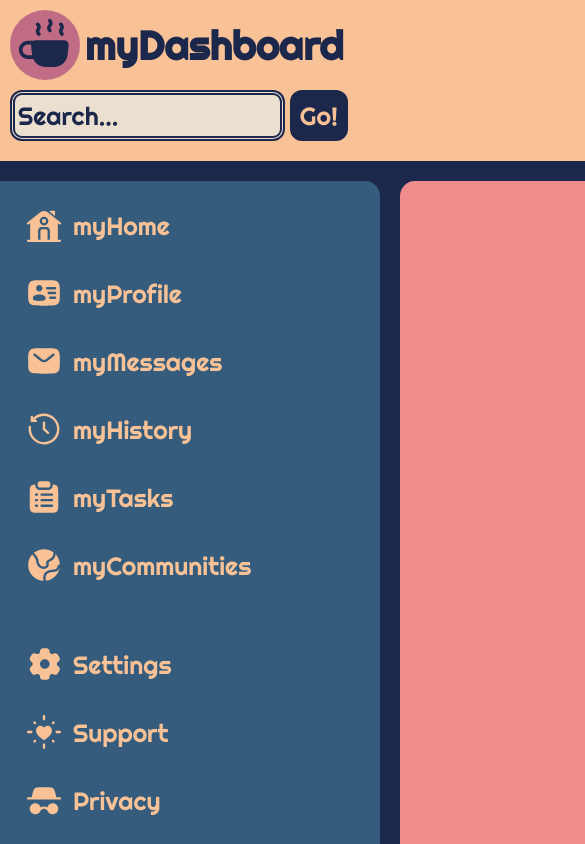
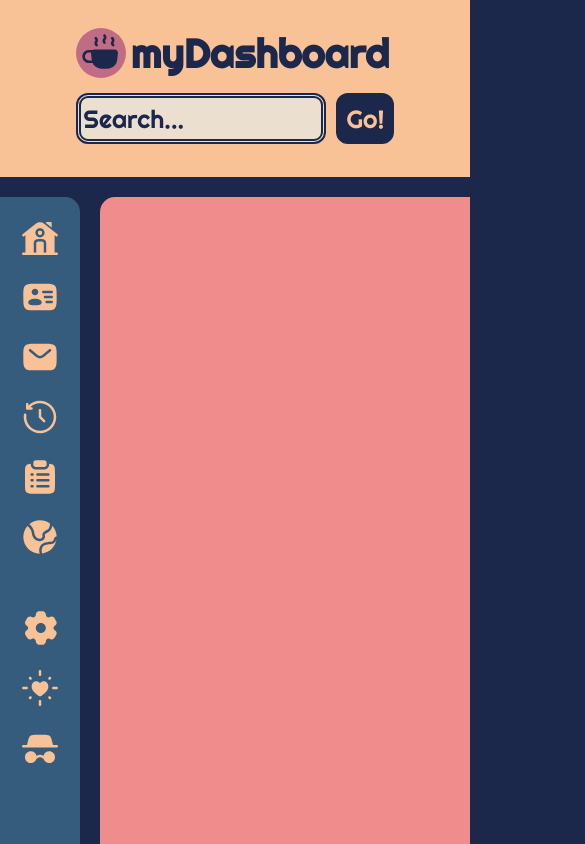
Before and after one commit to ariesGitterHub/odin-admin-dashboard, a plain HTML site: page index.html in a window 390 px wide. Shown: the top 844 px of the page, 585 px wide, since content can reach past the window. Drawn offline with Linux system fonts and the light colour scheme.

Commit message:
More basic design with a focus on mobile responsiveness

```diff
--- a/index.html
+++ b/index.html
@@ -32,16 +32,16 @@
             </profile-container> -->
             <button-container>
 
-<button><img src="./assets/home.svg" alt="">myHome</button>
-<button><img src="./assets/profile.svg" alt="">myProfile</button>
-<button><img src="./assets/messages.svg" alt="">myMessages</button>
-<button><img src="./assets/history.svg" alt="">myHistory</button>
-<button><img src="./assets/tasks.svg" alt="">myTasks</button>
-<button><img src="./assets/communities.svg" alt="">myCommunities</button>
+<button><img src="./assets/home.svg" alt=""><p class="toggle-text">myHome</p></button>
+<button><img src="./assets/profile.svg" alt=""><p class="toggle-text">myProfile</p></button>
+<button><img src="./assets/messages.svg" alt=""><p class="toggle-text">myMessages</p></button>
+<button><img src="./assets/history.svg" alt=""><p class="toggle-text">myHistory</p></button>
+<button><img src="./assets/tasks.svg" alt=""><p class="toggle-text">myTasks</p></button>
+<button><img src="./assets/communities.svg" alt=""><p class="toggle-text">myCommunities</p></button>
 <br>
-<button><img src="./assets/settings.svg" alt="">Settings</button>
-<button><img src="./assets/support.svg" alt="">Support</button>
-<button><img src="./assets/privacy.svg" alt="">Privacy</button>
+<button><img src="./assets/settings.svg" alt=""><p class="toggle-text">Settings</p></button>
+<button><img src="./assets/support.svg" alt=""><p class="toggle-text">Support</p></button>
+<button><img src="./assets/privacy.svg" alt=""><p class="toggle-text">Privacy</p></button>
             </button-container>
 
 
@@ -57,9 +57,20 @@
 <button><img src="./assets/share.svg" alt="">Share Project</button>
 <button><img src="./assets/delete.svg" alt="">Delete Project</button>
 </card>
+
 <card>
     <h3><a href="">"Super Creative Money-Maker"</a></h3>
     <p>THIS IS NOT A PROJECT YET. Fingers crossed, I will hopefilly learn enough to write this sort of app someday. :-) </p>
+    <card-images>
+        <img src="./assets/like.svg" alt="">
+        <img src="./assets/love.svg" alt="">
+        <img src="./assets/link.svg" alt="">
+    </card-images>
+</card>
+
+<card>
+    <h3><a href="">"T.O.P. Admin Dashboard"</a></h3>
+    <p><em>This web site you are looking at now is just a mock up of an admin-type dashboard that was done for The Odin Project (T.O.P).</em> I hope you like the design. I wanted this project to not look like the sample picture that was provided <a href="https://cdn.statically.io/gh/TheOdinProject/curriculum/43cc6ab69fdfbef40d431a65677d2144668930ac/intermediate_html_css/grid/project_admin_dashboard/imgs/dashboard-project.png">here</a>.</p>
     <card-images>
         <img src="./assets/like.svg" alt="">
         <img src="./assets/love.svg" alt="">
--- a/styles.css
+++ b/styles.css
@@ -27,17 +27,12 @@ body {
 }
 
 h1 {
-    font-size: 2rem;
+    font-size: 2.2rem;
 }
 
 h2 {
     font-size: 1.5rem;
 }
-
-h3 {
-    font-size: 1.2rem;
-}
-
 
 grid-container {
     display: grid;
@@ -57,11 +52,13 @@ header {
 
     background: var(--sunny);
     padding: calc(var(--base-padding) * 2);
-    display: grid;
-grid-template-columns: repeat(auto-fit, minmax(375px, 1fr));
-    align-items: center;
+    display: flex;
+    flex-direction: column;
+/* grid-template-columns: repeat(auto-fill, minmax(375px, 1fr)); */
+    align-items: start;
+justify-content: center;
+    gap: 10px;
 
-    gap: 10px;
     grid-area: header;
 }
 
@@ -80,11 +77,11 @@ search-bar-container {
 
 form {
     display: flex;
-    gap: 5px;
+    gap: 10px;
 }
 
 header img {
-    height: 70px;
+    height: 80px;
 }
 
 header logo-text-container h1 {
@@ -93,7 +90,7 @@ header logo-text-container h1 {
 }
 
 header input {
-    width: 16.5ch;
+    width: 18.5ch;
     background: var(--base-white);
     border: 5px double var(--bg-blue) ;
     border-radius: 12px;
@@ -172,8 +169,14 @@ card {
 }
 
 card a {
+    font-size: 1rem;
     text-decoration: none;
 }
+
+card h3 a {
+    font-size: 1.2rem;
+}
+
 
 card a:link, card a:visited {
     color: var(--bg-blue);
@@ -190,6 +193,11 @@ card a:hover {
 
 card p {
     color: var(--smoke);
+    font-size: 1rem;
+
+}
+
+card em {
     font-size: 1rem;
 }
 card img {
@@ -221,7 +229,7 @@ footer {
 }
 
 footer p {
-    font-size: .875rem;
+    font-size: 1rem;
 }
 
 
@@ -244,13 +252,13 @@ button:hover {
 }
 
 button img{
-    height: 38px;
+    height: 50px;
     padding-right: 10px;
 }
 
 button:active {
     background: var(--mauve);
-    border: 5px solid var(--bg-blue);
+    border: 5px solid var(--sunny);
     /* color: var(--bg-blue); */
 }
 
@@ -286,3 +294,55 @@ main-content button {
     background: var(--dusk);
         border: 5px solid var(--dusk);
 }
+
+
+/* MEDIA QUERIES */
+
+@media only screen and (max-width: 900px) {
+
+.toggle-text {
+    display: none;
+  }
+
+sidebar button {
+    width: fit-content;
+    display: flex;
+    justify-content: center;
+    padding: var(--base-padding);
+}
+
+sidebar img {
+    height: 2.5rem;
+    padding: 0;
+}
+
+}
+
+
+@media only screen and (max-width: 600px) {
+
+h1 {
+    font-size: 2rem;
+}
+
+header {
+    align-items: center;
+    justify-content: center;
+        padding: calc(var(--base-padding) * 1);
+}
+
+header img {
+    height: 50px;
+}
+
+header input {
+    width: 15ch;
+
+}
+
+sidebar img {
+    height: 2rem;
+    padding: 0;
+}
+
+}
```
